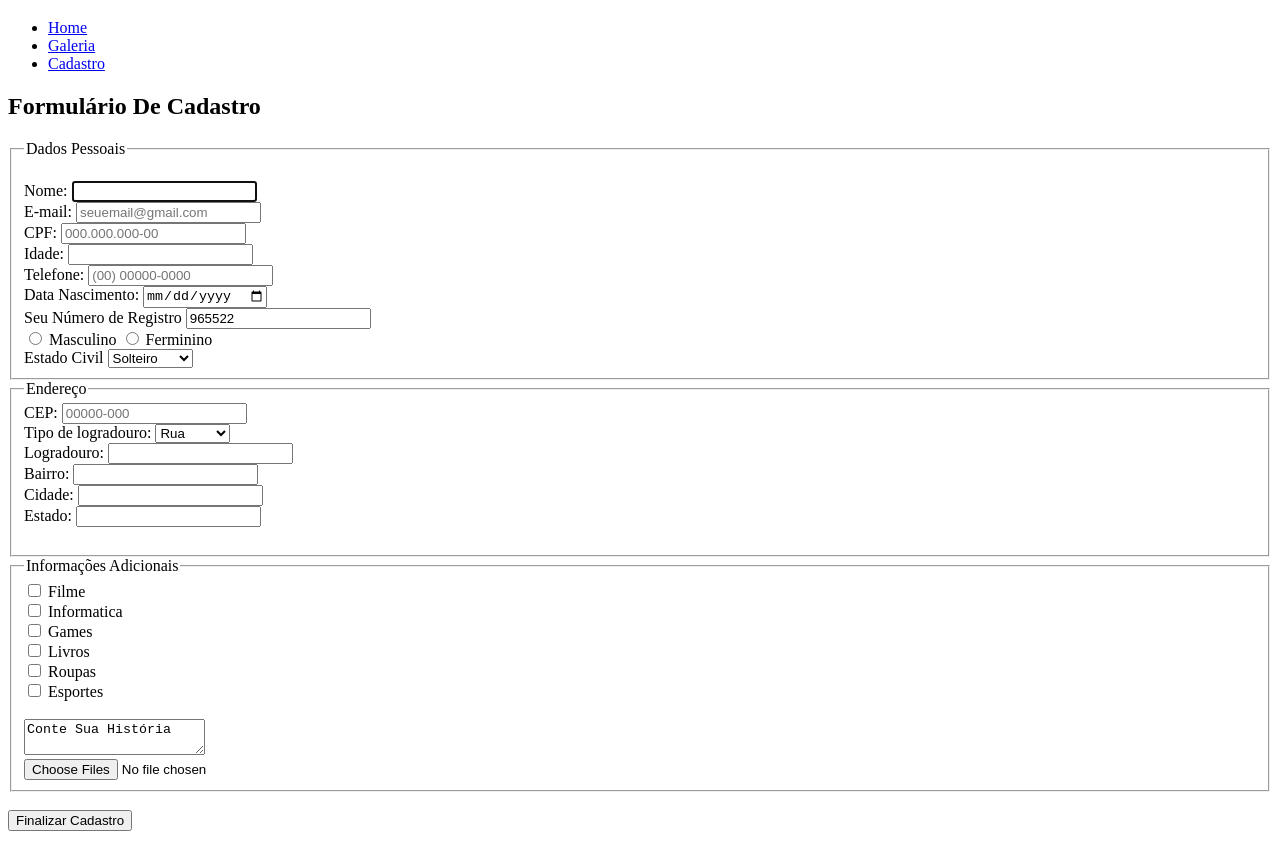
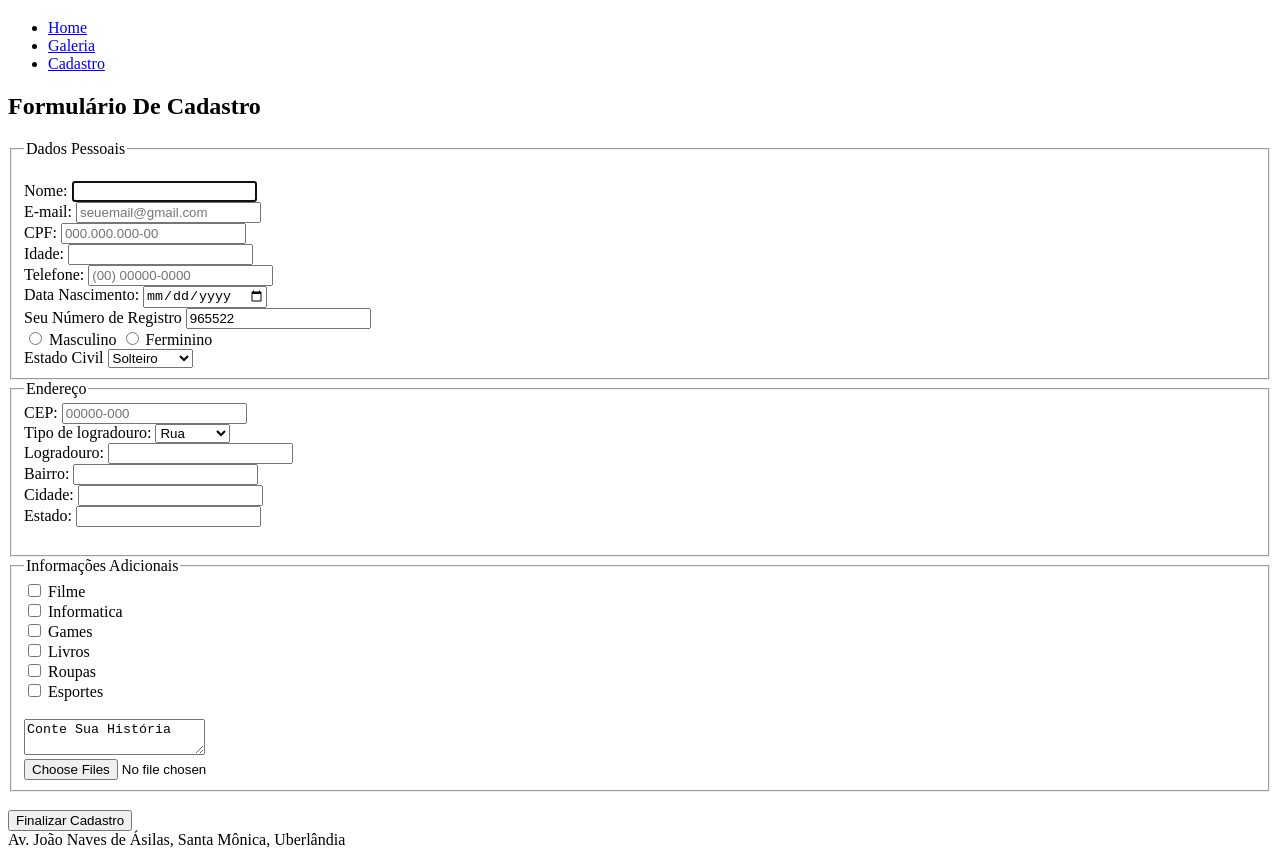
Before and after one commit to JerfessonMelo/trabalho2, a plain HTML site: page cadastro.html in a window 1280 px wide. Shown: the part 61-918 px from the top of the page. Drawn offline with Linux system fonts and the light colour scheme.

Commit message:
adição rodape na page cadastro

```diff
--- a/cadastro.html
+++ b/cadastro.html
@@ -117,5 +117,6 @@
             <button>Finalizar Cadastro</button>
         </form>
     </main>
+    <footer>Av. João Naves de Ásilas, Santa Mônica, Uberlândia</footer>
 </body>
 </html>
```
